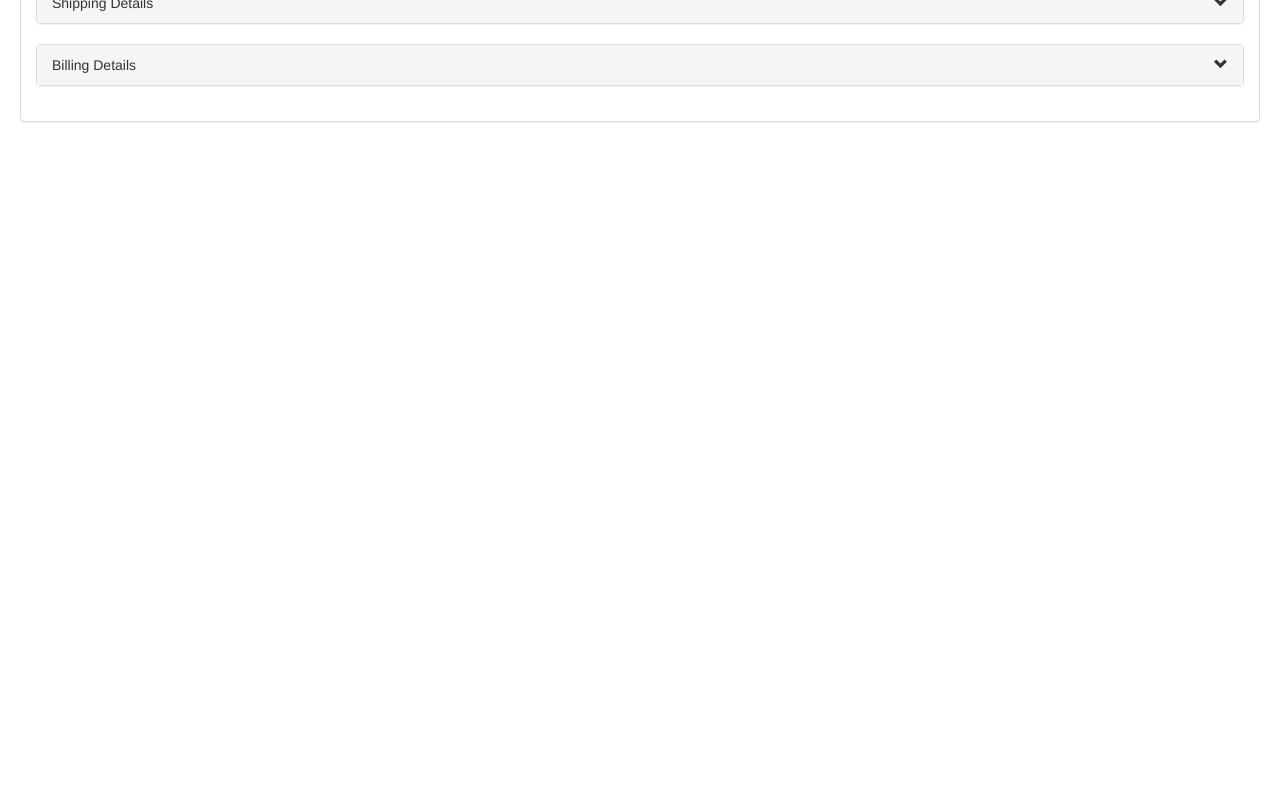
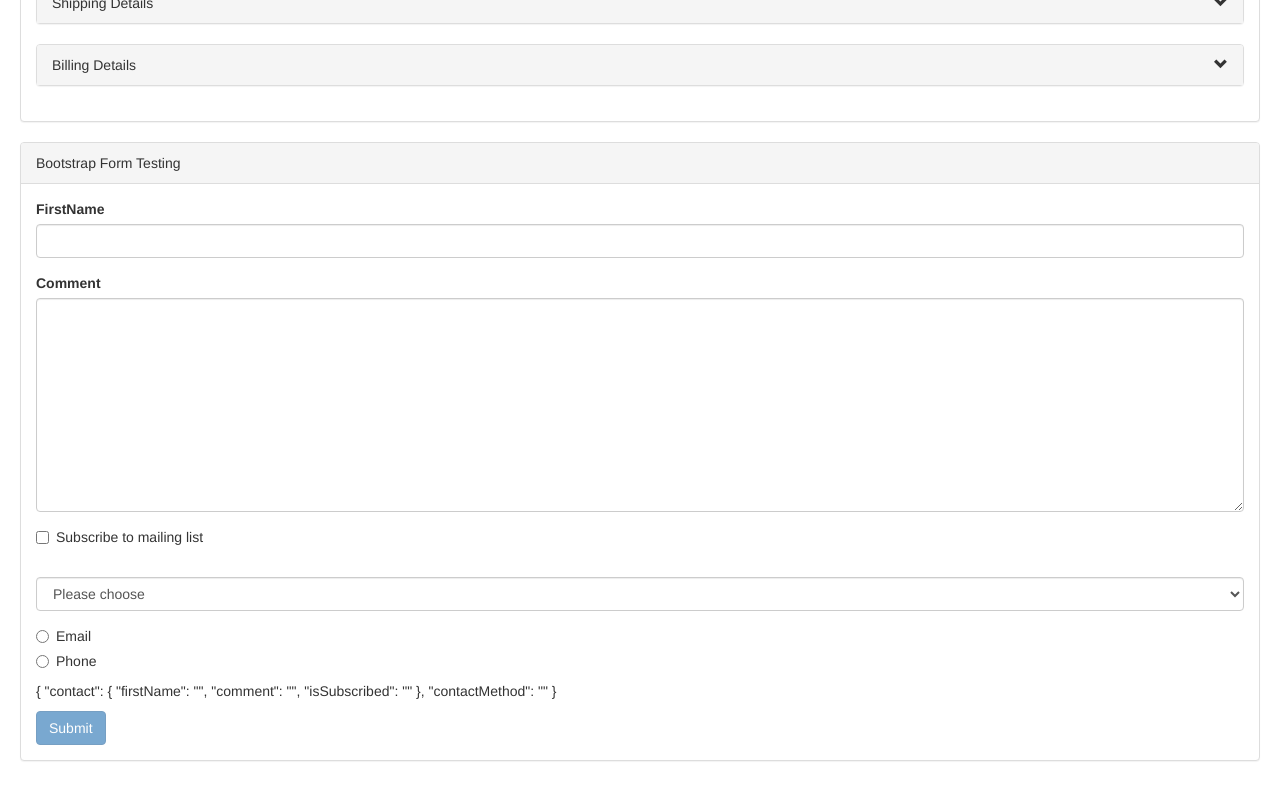
Before and after one commit to decline/udemy-angular4-crashcourse, an Angular app: page / in a window 1280 px wide. Shown: the part 2503-3303 px from the top of the page. Before the commit the page ends 2665 px from the top, so only its background shows below. Built offline with nearby package versions, Linux system fonts and the light colour scheme.

Commit message:
implement bootstrap template form

```diff
--- a/src/app/app.component.html
+++ b/src/app/app.component.html
@@ -136,7 +136,6 @@
     </ng-container>
 </app-panel>
 
-
 <app-panel>
     <ng-container class="heading">Zippy Component</ng-container>
     <ng-container class="body">
@@ -148,3 +147,11 @@
         </app-zippy>
     </ng-container>
 </app-panel>
+
+
+<app-panel>
+    <ng-container class="heading">Bootstrap Form Testing</ng-container>
+    <ng-container class="body">
+        <app-contact-form></app-contact-form>
+    </ng-container>
+</app-panel>
--- a/src/app/app.module.ts
+++ b/src/app/app.module.ts
@@ -13,6 +13,7 @@
 import { LikeComponent } from './like/like.component';
 import { InputFormatDirective } from './input-format.directive';
 import { ZippyComponent } from './zippy/zippy.component';
+import { ContactFormComponent } from './contact-form/contact-form.component';
 
 @NgModule({
     declarations: [
@@ -25,7 +26,8 @@
         PanelComponent,
         LikeComponent,
         InputFormatDirective,
-        ZippyComponent
+        ZippyComponent,
+        ContactFormComponent
     ],
     imports: [
         BrowserModule,
--- /dev/null
+++ b/src/app/contact-form/contact-form.component.html
@@ -0,0 +1,62 @@
+<form #f="ngForm" (ngSubmit)="submit(f)">
+    <div ngModelGroup="contact" #contact="ngModelGroup">
+        <div *ngIf="contact.touched && !contact.valid">
+            <div class="alert alert-danger">The form is not valid yet!</div>
+        </div>
+        <div class="form-group">
+            <label for="firstName">FirstName</label>
+            <input
+                    required
+                    minlength="3"
+                    maxlength="10"
+                    pattern="banana"
+                    ngModel
+                    name="firstName"
+                    #firstName="ngModel"
+                    (change)="log(firstName)"
+                    id="firstName"
+                    type="text"
+                    class="form-control"
+            >
+            <div
+                    class="alert alert-danger"
+                    *ngIf="firstName.touched && !firstName.valid"
+            >
+                <div *ngIf="firstName.errors.required">
+                    First name is required.
+                </div>
+                <div *ngIf="firstName.errors.minlength">
+                    First name should be minimum {{ firstName.errors.minlength.requiredLength }} characters.
+                </div>
+                <div *ngIf="firstName.errors.pattern">
+                    First name doesn't match the pattern.
+                </div>
+            </div>
+        </div>
+        <div class="form-group">
+            <label for="comment">Comment</label>
+            <textarea ngModel name="comment" id="comment" cols="30" rows="10" class="form-control"></textarea>
+        </div>
+        <div class="checkbox">
+            <label>
+                <input type="checkbox" ngModel name="isSubscribed"> Subscribe to mailing list
+            </label>
+        </div>
+    </div>
+    <div class="form-group">
+        <label for="contactMethod"></label>
+        <select ngModel name="contactMethod" id="contactMethod" class="form-control">
+            <option value="">Please choose</option>
+            <option *ngFor="let method of contactMethods" [value]="method.id">{{ method.name }}</option>
+        </select>
+    </div>
+    <div class="radio" *ngFor="let method of contactMethods">
+        <label>
+            <input ngModel type="radio" name="contactMethod" [value]="method.id"> {{method.name }}
+        </label>
+    </div>
+    <p>
+        {{ f.value | json }}
+    </p>
+    <button class="btn btn-primary" [disabled]="!f.valid">Submit</button>
+</form>
--- /dev/null
+++ b/src/app/contact-form/contact-form.component.ts
@@ -0,0 +1,23 @@
+import { Component } from '@angular/core';
+import { NgForm } from '@angular/forms';
+
+@Component({
+    selector: 'app-contact-form',
+    templateUrl: './contact-form.component.html',
+    styleUrls: ['./contact-form.component.css']
+})
+export class ContactFormComponent {
+
+    contactMethods =  [
+        { id: 1, name: 'Email' },
+        { id: 2, name: 'Phone' }
+    ];
+
+    log(x) {
+        console.log(x);
+    }
+
+    submit(form: NgForm) {
+        console.log(form.value);
+    }
+}
--- a/src/styles.css
+++ b/src/styles.css
@@ -4,3 +4,7 @@
 body {
     padding: 20px;
 }
+
+.form-control.ng-touched.ng-invalid {
+    border: 2px solid palevioletred;
+}
```
Also changed, not shown: src/app/contact-form/contact-form.component.css (added), 1 other file (tests, documents, lock files or other folders).
